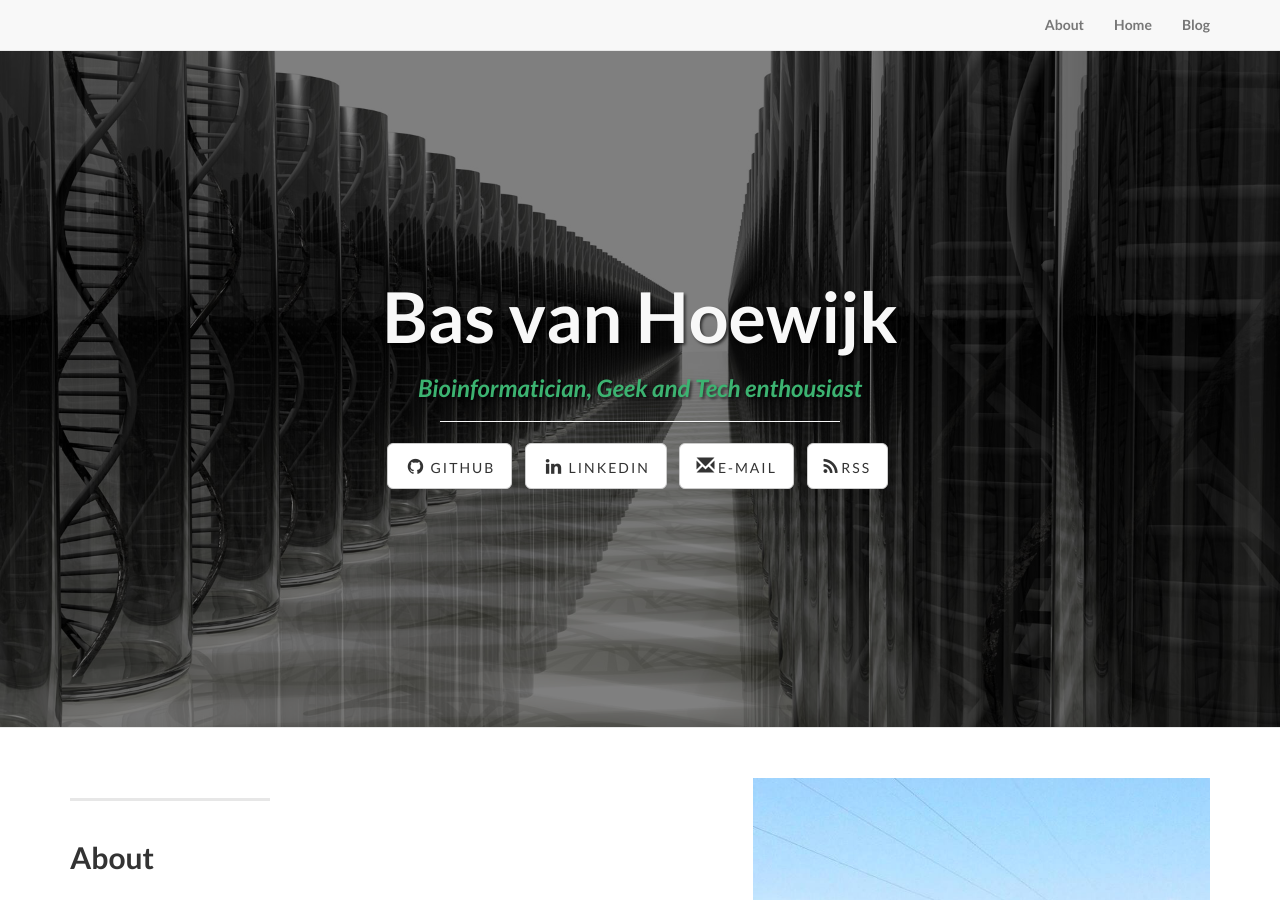
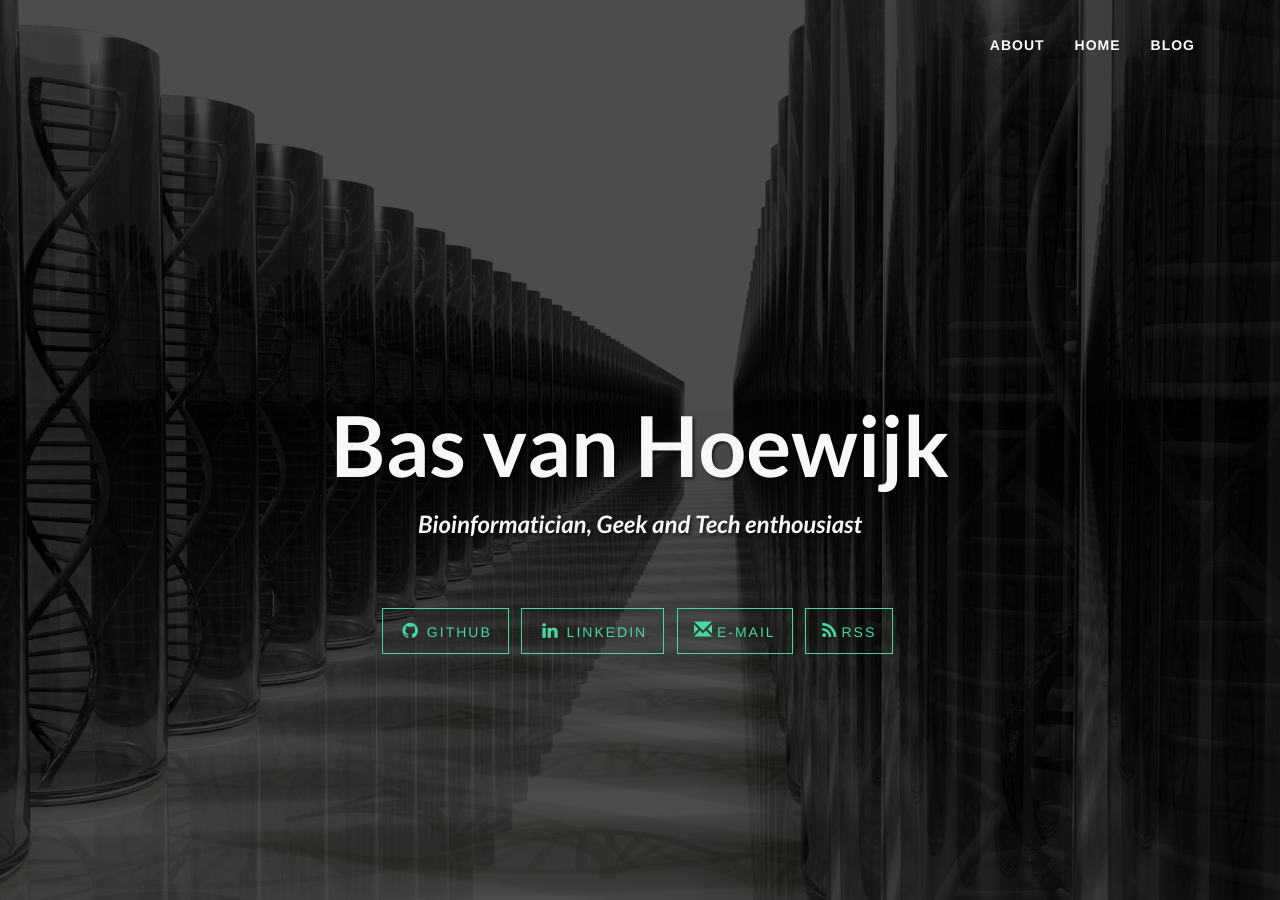
Before and after one commit to bvanhoewijk/bvanhoewijk.github.io, a Jekyll site: the page built from index.html, in a window 1280 px wide and 900 px high. Built offline with Jekyll 4.4.1, drawn with Linux system fonts in a browser that asks for light colours; nearby versions of some CDN libraries; library files that are not in the unit come from our copies.

Commit message:
full intro page

```diff
--- a/_includes/footer.html
+++ b/_includes/footer.html
@@ -15,6 +15,7 @@
             </div>
         </div>
     </div>
-    <script src="{{ site.baseurl }}/bower_components/jquery/dist/jquery.min.js"></script>
-    <script src="{{ site.baseurl }}/bower_components/bootstrap-sass/assets/javascripts/bootstrap.min.js"></script>
+    <script src="{{ site.baseurl }}/js/jquery.js"></script>
+    <script src="{{ site.baseurl }}/js/bootstrap.min.js"></script>
+    <script src="{{ site.baseurl }}/js/landing-page.js"></script>
 </footer>
--- a/_includes/nav.html
+++ b/_includes/nav.html
@@ -1,9 +1,9 @@
 <!-- Navigation -->
-<nav class="navbar navbar-default navbar-fixed-top topnav" role="navigation">
-  <div class="container topnav">
+<nav class="navbar navbar-custom navbar-fixed-top" role="navigation">
+  <div class="container">
       <!-- Brand and toggle get grouped for better mobile display -->
       <div class="navbar-header">
-          <button type="button" class="navbar-toggle" data-toggle="collapse" data-target="#bs-example-navbar-collapse-1">
+          <button type="button" class="navbar-toggle" data-toggle="collapse" data-target=".navbar-main-collapse">
               <span class="sr-only">Toggle navigation</span>
               <span class="icon-bar"></span>
               <span class="icon-bar"></span>
@@ -11,10 +11,10 @@
           </button>
       </div>
       <!-- Collect the nav links, forms, and other content for toggling -->
-      <div class="collapse navbar-collapse" id="bs-example-navbar-collapse-1">
-          <ul class="nav navbar-nav navbar-right">
+      <div class="collapse navbar-collapse navbar-right navbar-main-collapse">
+          <ul class="nav navbar-nav">
               <li>
-                  <a href="/#about">About</a>
+                  <a href="/#about" color="black">About</a>
               </li>
               <li>
                   <a href="/">Home</a>
--- a/blog/index.html
+++ b/blog/index.html
@@ -3,9 +3,9 @@ layout: default
 ---
 <html lang="en">
 {% include head.html %}
+
 <body>
 {% include nav.html %}
-
 <br>
 <br>
 <br>
--- a/css/landing-page.css
+++ b/css/landing-page.css
@@ -8,8 +8,93 @@ body,
 html {
     width: 100%;
     height: 100%;
+    margin: 0;
+    padding: 0;
 }
 
+.navbar-custom {
+    margin-bottom: 0;
+    border-bottom: 1px solid rgba(255,255,255,.3);
+    text-transform: uppercase;
+    font-family: Montserrat,"Helvetica Neue",Helvetica,Arial,sans-serif;
+    background-color: #000;
+}
+
+.navbar-custom .navbar-brand {
+    font-weight: 700;
+}
+
+.navbar-custom .navbar-brand:focus {
+    outline: 0;
+}
+
+.navbar-custom .navbar-brand .navbar-toggle {
+    padding: 4px 6px;
+    font-size: 16px;
+    color: #fff;
+}
+
+.icon-bar {
+    background-color: #fff;
+}
+
+.navbar-custom .navbar-brand .navbar-toggle:focus,
+.navbar-custom .navbar-brand .navbar-toggle:active {
+    outline: 0;
+}
+
+.navbar-custom a {
+    color: #fff;
+}
+
+.navbar-custom .nav li a {
+    -webkit-transition: background .3s ease-in-out;
+    -moz-transition: background .3s ease-in-out;
+    transition: background .3s ease-in-out;
+}
+
+.navbar-custom .nav li a:hover {
+    outline: 0;
+    color: rgba(255,255,255,.8);
+    background-color: transparent;
+}
+
+.navbar-custom .nav li a:focus,
+.navbar-custom .nav li a:active {
+    outline: 0;
+    background-color: transparent;
+}
+
+.navbar-custom .nav li.active {
+    outline: 0;
+}
+
+.navbar-custom .nav li.active a {
+    background-color: rgba(255,255,255,.3);
+}
+
+.navbar-custom .nav li.active a:hover {
+    color: #fff;
+}
+
+
+@media(min-width:768px) {
+    .navbar-custom {
+        padding: 20px 0;
+        border-bottom: 0;
+        letter-spacing: 1px;
+        background: 0 0;
+        -webkit-transition: background .5s ease-in-out,padding .5s ease-in-out;
+        -moz-transition: background .5s ease-in-out,padding .5s ease-in-out;
+        transition: background .5s ease-in-out,padding .5s ease-in-out;
+    }
+
+    .navbar-custom.top-nav-collapse {
+        padding: 0;
+        border-bottom: 1px solid rgba(255,255,255,.3);
+        background: #000;
+    }
+}
 body,
 h1,
 h2,
@@ -30,32 +115,57 @@ h6 {
     font-weight: 400;
 }
 
-.intro-header {
-    padding-top: 50px; /* If you're making other pages, make sure there is 50px of padding to make sure the navbar doesn't overlap content! */
-    padding-bottom: 0px;
-    text-align: center;
-    /*height: 500px;*/
-    color: #f8f8f8;
-    /*background: url(../img/intro-bg.jpg) no-repeat center center;*/
-    background: linear-gradient(rgba(0, 0, 0, 0.5), rgba(0, 0, 0, 0.5)), url(../img/dna.jpg) no-repeat center center;
-    /*background: linear-gradient(to right, rgba(107,112,186,0.15) 0%,rgba(107,112,186,0.15) 100%), url(../img/dna.jpg) no-repeat center center;; */
-    background-size: cover;
+.full-bg-img {
+  background: linear-gradient(rgba(0, 0, 0, 0.7), rgba(0, 0, 0, 0.7)), url(../img/dna.jpg) no-repeat center center fixed;
+  -webkit-background-size: cover;
+  -moz-background-size: cover;
+  -o-background-size: cover;
+  background-size: cover;
+  height: 100%;
+  width: 100%;
 }
 
-.intro-message {
-    position: relative;
-    padding-top: 20%;
-    padding-bottom: 20%;
+.btn-cover {
+    border: 1px solid #42dca3;
+    color: #42dca3;
+    background-color: transparent;
+}
+.btn-cover:hover,
+.btn-cover:focus {
+    border: 1px solid #42dca3;
+    outline: 0;
+    color: #000;
+    background-color: #42dca3;
+}
+.btn {
+    border-radius: 0;
+    text-transform: uppercase;
+    font-family: Montserrat,"Helvetica Neue",Helvetica,Arial,sans-serif;
+    font-weight: 400;
+    -webkit-transition: all .3s ease-in-out;
+    -moz-transition: all .3s ease-in-out;
+    transition: all .3s ease-in-out;
 }
 
-.intro-message > h3{
+
+.intro-message {
+    text-align: center;
+    /*display: inline-block;*/
+    vertical-align: middle;
+    color: #f8f8f8;
+    /*position: relative;*/
+    padding-bottom: 50%;
+    padding-top: 35%;
+}
+
+/*.intro-message > h3{
     color: mediumseagreen;
-}
+}*/
 
 .intro-message > h1 {
     margin: 0;
     text-shadow: 2px 2px 3px rgba(0,0,0,0.6);
-    font-size: 5em;
+    font-size: 6em;
 }
 
 .intro-divider {
--- a/index.html
+++ b/index.html
@@ -10,37 +10,41 @@ layout: default
 
 {% include nav.html %}
 
-    <!-- Header -->
-    <a name="about"></a>
-    <div class="intro-header">
+
+    <!-- Intro image -->
+    <section class="full-bg-img" id="sec-home">
+           <!--Alignment-->
+           <div class="verticalcenter">
                <div class="container">
                    <div class="row">
                        <div class="col-lg-12">
                            <div class="intro-message">
                                <h1>Bas van Hoewijk</h1>
                                <h3><i>Bioinformatician, Geek and Tech enthousiast</i></h3>
-                        <hr class="intro-divider">
+                               <br/>
+                               <br/>
+                               <br/>
                                <ul class="list-inline intro-social-buttons">
                                    <li>
-                                <a href="https://github.com/bvanhoewijk" class="btn btn-default btn-lg"><i class="fa fa-github fa-fw"></i> <span class="network-name">Github</span></a>
+                                       <a href="https://github.com/bvanhoewijk" class="btn btn-cover btn-lg"><i class="fa fa-github fa-fw"></i> <span class="network-name">Github</span></a>
                                    </li>
                                    <li>
-                                <a href="https://nl.linkedin.com/in/bas-van-hoewijk-1ba42b14" class="btn btn-default btn-lg"><i class="fa fa-linkedin fa-fw"></i> <span class="network-name">Linkedin</span></a>
+                                       <a href="https://nl.linkedin.com/in/bas-van-hoewijk-1ba42b14" class="btn btn-cover btn-lg"><i class="fa fa-linkedin fa-fw"></i> <span class="network-name">Linkedin</span></a>
                                    </li>
                                    <li>
-                                <a href="https://nl.linkedin.com/in/bas-van-hoewijk-1ba42b14" class="btn btn-default btn-lg"><i class="glyphicon glyphicon-envelope"></i> <span class="network-name">E-mail</span></a>
+                                       <a href="https://nl.linkedin.com/in/bas-van-hoewijk-1ba42b14" class="btn btn-cover btn-lg"><i class="glyphicon glyphicon-envelope"></i> <span class="network-name">E-mail</span></a>
                                    </li>
                                    <li>
-                                <a href="https://nl.linkedin.com/in/bas-van-hoewijk-1ba42b14" class="btn btn-default btn-lg"><i class="fa fa-rss"></i> <span class="network-name">RSS</span></a>
+                                       <a href="https://nl.linkedin.com/in/bas-van-hoewijk-1ba42b14" class="btn btn-cover btn-lg"><i class="fa fa-rss"></i> <span class="network-name">RSS</span></a>
                                    </li>
                                </ul>
                            </div>
                        </div>
                    </div>
                </div>
-        <!-- /.container -->
            </div>
-    <!-- /.intro-header -->
+           <!--/.Alignment-->
+    </section>
 
     <!-- Page Content -->
     <!-- /.content-section-a -->
@@ -55,7 +59,7 @@ layout: default
                     <p class="lead">This section will soon be about me.<p>
                 </div>
                 <div class="col-lg-5 col-lg-offset-2 col-sm-6">
-                    <img class="img-responsive" src="img/me.jpg" alt="me">
+                    <!-- <img class="img-responsive" src="img/me.jpg" alt="me"> -->
                 </div>
             </div>
         </div>
--- /dev/null
+++ b/js/landing-page.js
@@ -0,0 +1,29 @@
+// jQuery to collapse the navbar on scroll
+function collapseNavbar() {
+    if ($(".navbar").offset().top > 50) {
+        $(".navbar-fixed-top").addClass("top-nav-collapse");
+    } else {
+        $(".navbar-fixed-top").removeClass("top-nav-collapse");
+    }
+}
+
+$(window).scroll(collapseNavbar);
+$(document).ready(collapseNavbar);
+
+// jQuery for page scrolling feature - requires jQuery Easing plugin
+$(function() {
+    $('a.page-scroll').bind('click', function(event) {
+        var $anchor = $(this);
+        $('html, body').stop().animate({
+            scrollTop: $($anchor.attr('href')).offset().top
+        }, 1500, 'easeInOutExpo');
+        event.preventDefault();
+    });
+});
+
+// Closes the Responsive Menu on Menu Item Click
+$('.navbar-collapse ul li a').click(function() {
+  if ($(this).attr('class') != 'dropdown-toggle active' && $(this).attr('class') != 'dropdown-toggle') {
+    $('.navbar-toggle:visible').click();
+  }
+});
```
Lines whose indentation alone changed are shown as unchanged.
